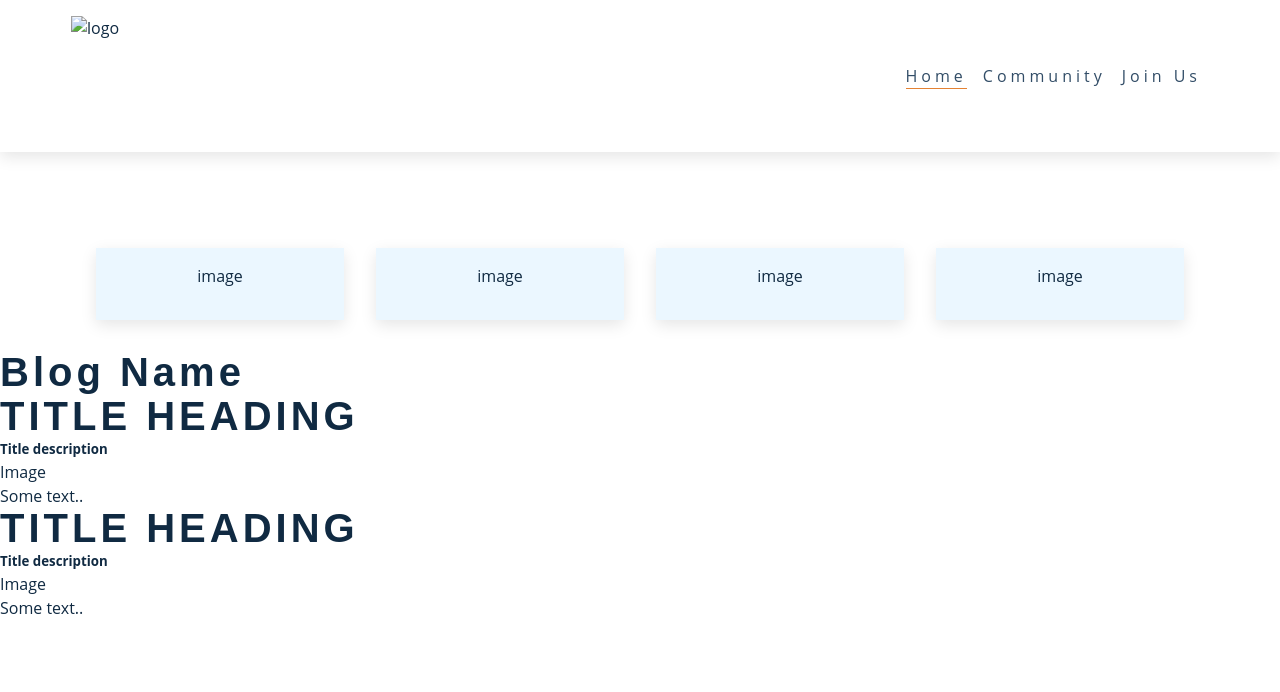
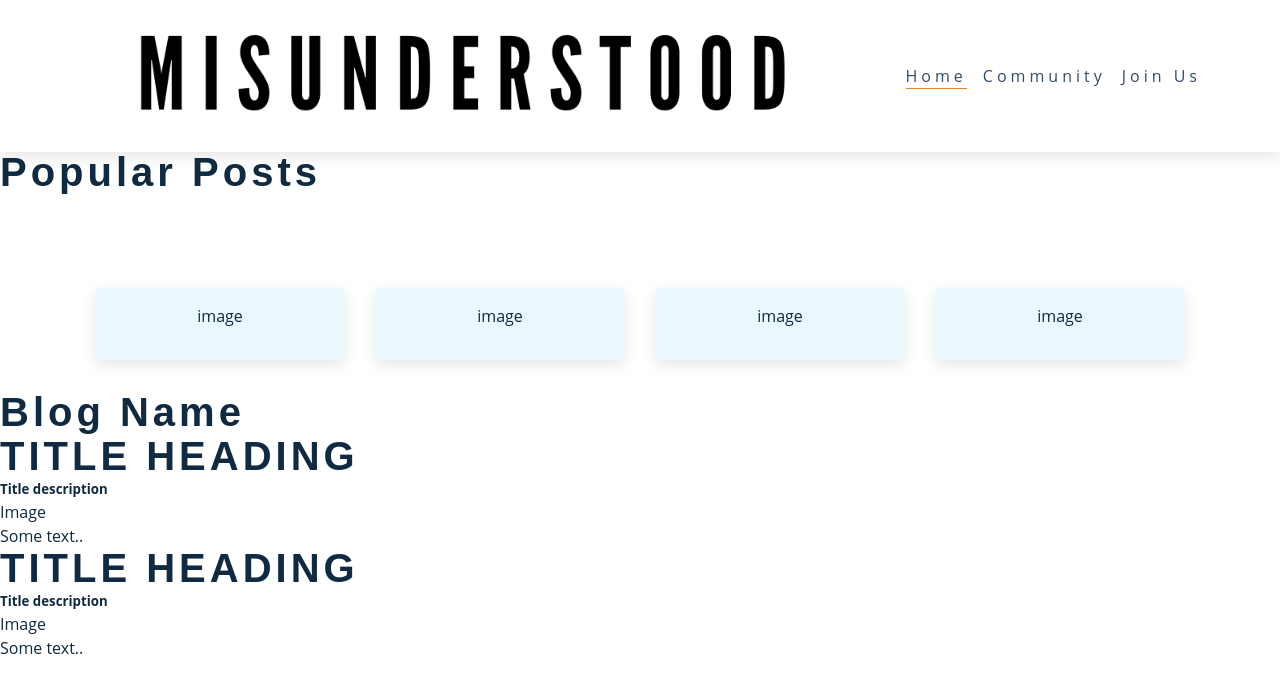
Before and after one commit to Responsibleuk/misunderstood-final, a plain HTML site: page index.html in a window 1280 px wide. Drawn offline with Linux system fonts and the light colour scheme.

Commit message:
Add logo and heading

```diff
--- a/index.html
+++ b/index.html
@@ -21,7 +21,7 @@
             <div class="nav-center">
                 <!-- nav header -->
                 <div class="nav-header">
-                    <img src="" class="logo" alt="logo" />
+                    <img src="assets/images/logo-black.png" class="logo" alt="logo" />
                     <button class="nav-toggle">
                         <i class="fas fa-bars"></i>
                     </button>
@@ -43,7 +43,12 @@
         </nav>
     </header>
 
+    <div>
+        <h2>Popular Posts</h2>
+
     <article class="flex-container">
+
+
 
         <div class="flex-item">
             image
@@ -62,6 +67,8 @@
             image
         </div>
     </article>
+
+</div>
 
     <div class="header">
         <h2>Blog Name</h2>
```
Also changed, not shown: assets/images/logo-black.png (added).
